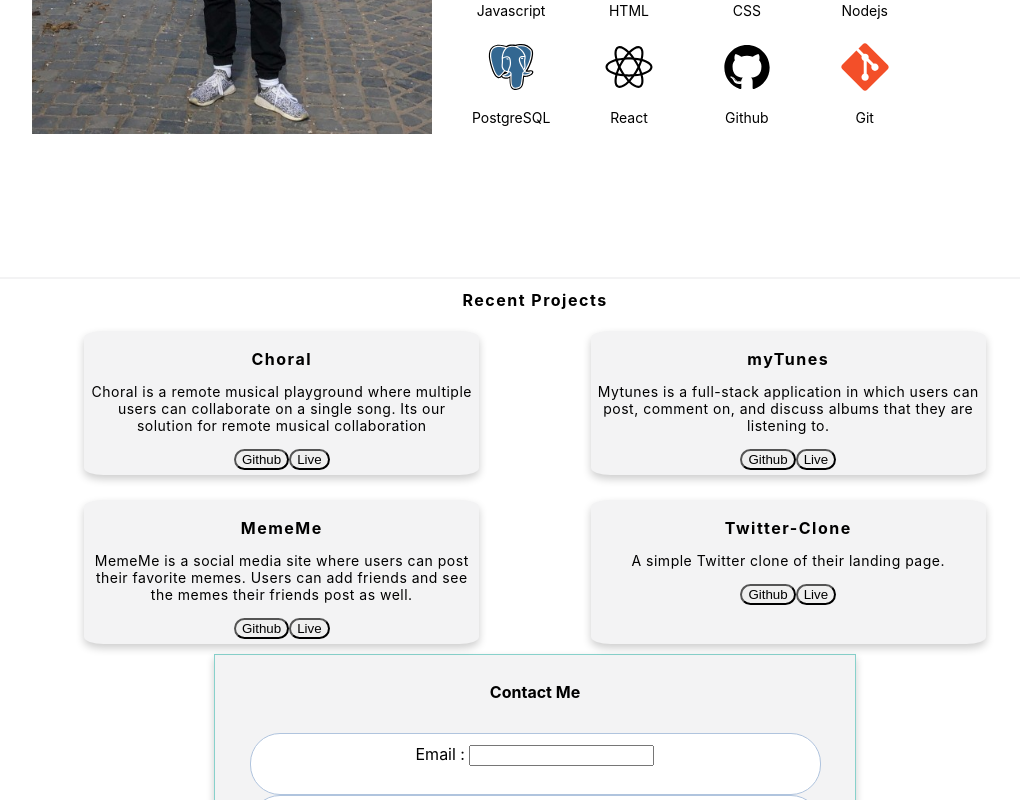
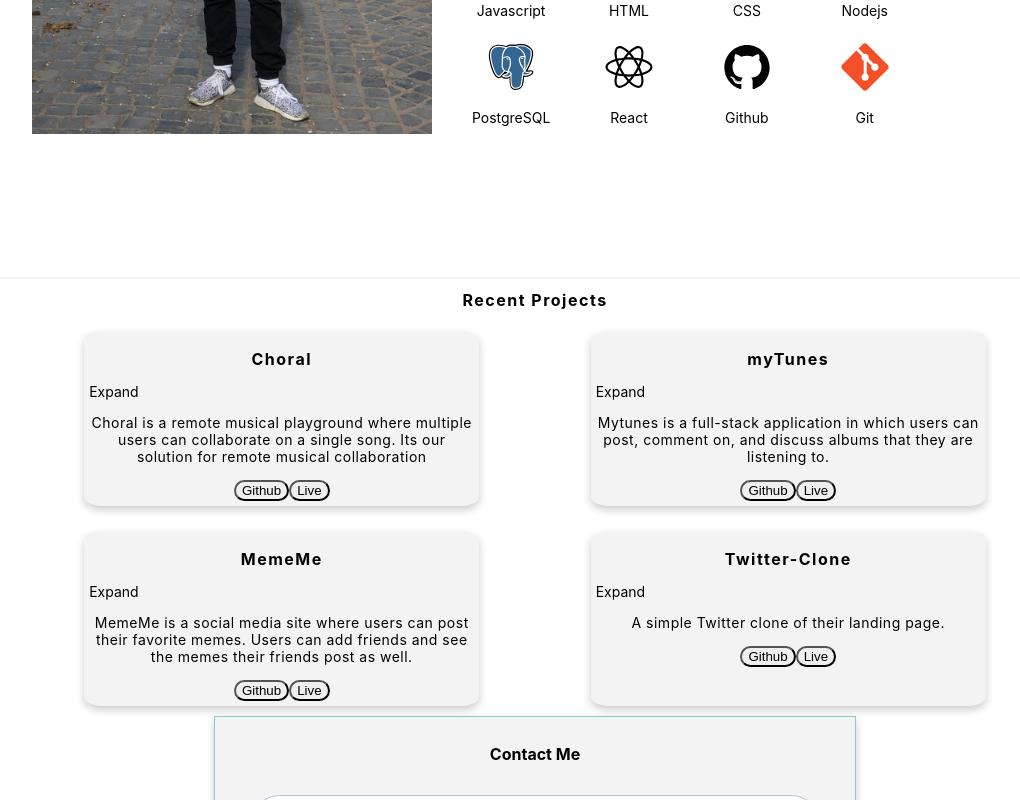
Before and after one commit to ojones311/owenjones-web, a React (Create React App) app: page / in a window 1280 px wide. Shown: the part 507-1307 px from the top of the page, without its empty margins (105-1125 px from the left). Built offline with nearby package versions, Linux system fonts and the light colour scheme.

Commit message:
adding modal toggle

```diff
--- a/src/Components/Bio.jsx
+++ b/src/Components/Bio.jsx
@@ -19,7 +19,7 @@ const Bio = () => {
                         I'm building user-friendly experiences and exploring different technologies along the way. Different frameworks and libraries like React, Node, and PostgreSQL.
                     </p>
                     <div className='resume'>
-                        <a target= 'blank' href='https://docs.google.com/document/d/        1Dm0UPHdxjRFAPbNWVOdtsnjxpHXK58VigH6fRZtaQoU/edit#heading=h.85r1lcob89ni'> Click to go to my Resume</a>
+                        <a target= 'blank' href='https://docs.google.com/document/d/1Dm0UPHdxjRFAPbNWVOdtsnjxpHXK58VigH6fRZtaQoU/edit#heading=h.85r1lcob89ni'> Click to go to my Resume</a>
                     </div>
                     <h3 id='skills-heading'>Languages and Frameworks</h3>
                     <Skills />
--- a/src/Components/Modal.jsx
+++ b/src/Components/Modal.jsx
@@ -1,10 +1,22 @@
-import React, {Component} from 'react'
+import React from 'react'
 
 
-const Modal = () => {
-    return(
-        <div></div>
-    )
+const Modal = (props) => {
+    if(props.modalState){
+        return(
+            <div className ='project-modal'>
+                <h4>{props.info.name}</h4>
+                <p>{props.info.mission}</p>
+                <p>{props.info.description}</p>
+            </div>
+        )
+    }else {
+        return(
+            <div>
+
+            </div>
+        )
+    }
 }
 
 
--- a/src/Components/ProjectCard.jsx
+++ b/src/Components/ProjectCard.jsx
@@ -1,16 +1,14 @@
 import React from 'react'
+import ProjectDashboard from '../Components/ProjectDashboard'
 import '../Styles/Projects.css'
 
-const expandProjectScreenshot = (props) => {
-    let screenshot = props
-    console.log(screenshot)
-}
 const ProjectCard = (props) => {
     const {id, name, mission, github, live} = props
 
     return (
-        <div id='card' onClick={()=>{expandProjectScreenshot(props.name)}}>
+        <div id='card' >
             <h2 id='proj-title'>{name}</h2>
+            <ProjectDashboard info={props}/>
             <p id={'mission' + id}>{mission}</p>
                 <div id='link-buttons' key={id}>
                     <button id={name + '-githubbutton'} onClick={() =>  window.location.href = github}>Github</button>
--- a/src/Components/ProjectDashboard.jsx
+++ b/src/Components/ProjectDashboard.jsx
@@ -1,31 +1,29 @@
 import React,{Component} from 'react'
-
+import Modal from '../Components/Modal'
 
 class ProjectDashboard extends Component {
-    constructor(){
-        super()
+    constructor(props){
+        super(props)
         this.state = {
             modalState : false
         }
     }
 
-    openProjectDash = () => {
+    toggleProjectDash = () => {
         this.setState({
-            modalState: true
+            modalState: !this.state.modalState
         })
-    }
-
-    closeProjectDash = () => {
-        this.setState({
-            modalState: false
-        })
+        console.log(this.state.modalState)
+        console.log(this.props)
     }
 
     render(){
-        const {modalState} = this.state
         return(
             <div class='dashboard'>
-
+                <p onClick={this.toggleProjectDash}>Expand</p>
+                <div>
+                    <Modal modalState={this.state.modalState} info={this.props.info}/>
+                </div>
             </div>
         )
     }
```
